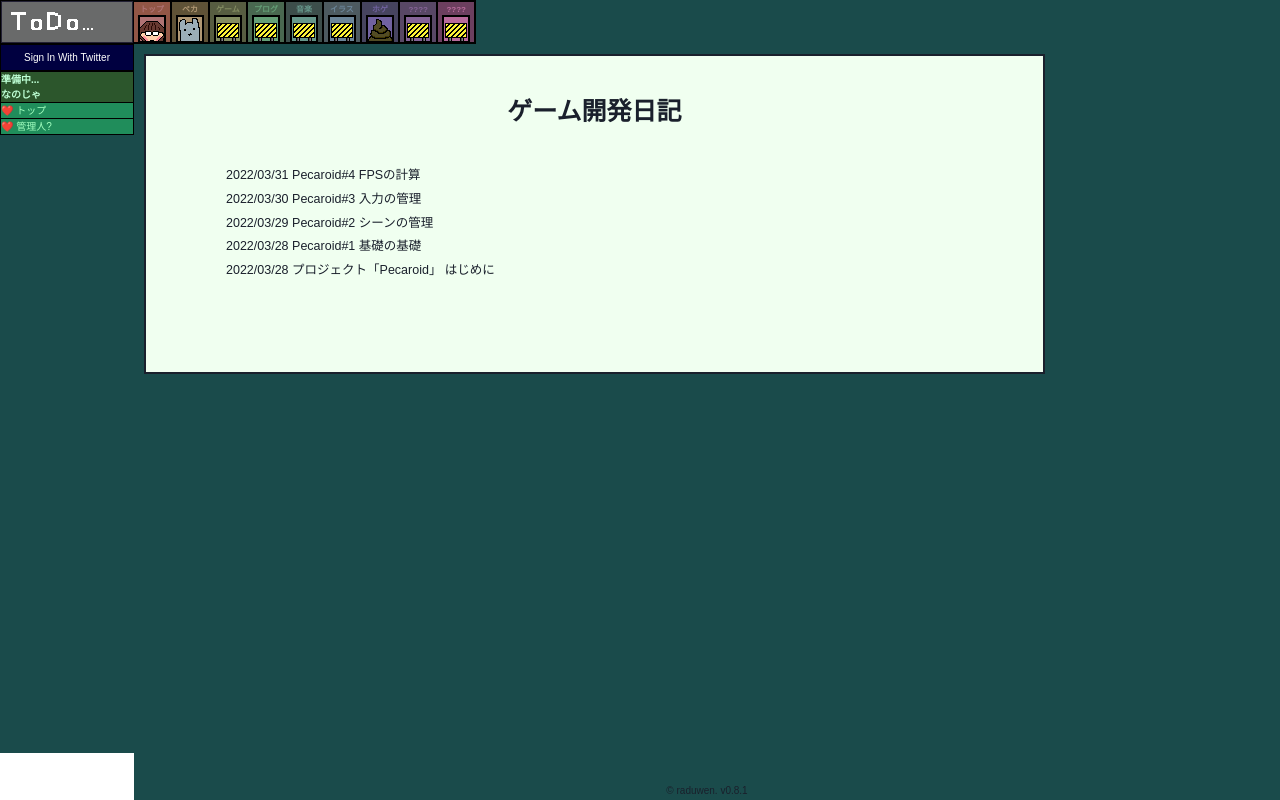
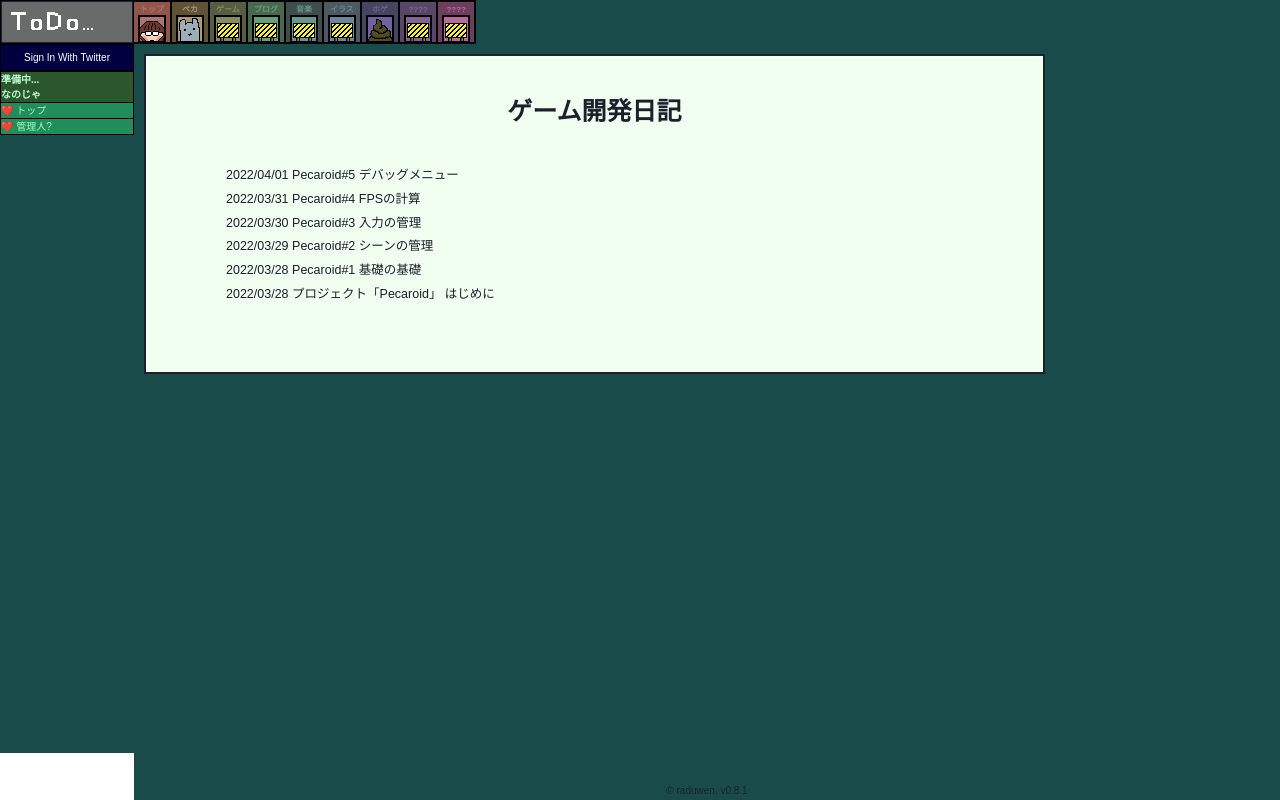
Before and after one commit to raduwen/raduwen.github.io, a Next.js app: page /programming/gamedev in a window 1280 px wide. Built offline with nearby package versions, Linux system fonts and the light colour scheme; no server answers.

Commit message:
feat: add pecaroid5-1 content

```diff
--- a/src/domain/gamedev-diary/repository/PostRepository.ts
+++ b/src/domain/gamedev-diary/repository/PostRepository.ts
@@ -2,6 +2,17 @@ import { zonedTimeToUtc } from 'date-fns-tz';
 import type { PostEntity, PostWithoutBodyEntity } from '@/domain/gamedev-diary/entity';
 
 const posts: PostEntity[] = [
+  {
+    id: 'pecaroid-5',
+    project: 'pecaroid',
+    title: 'Pecaroid#5 デバッグメニュー',
+    date: zonedTimeToUtc('2022-04-01T16:00:00', 'Asia/Tokyo'),
+    body: [
+      { type: 'text', body: 'デバッグ機能を楽に使えるようにデバッグメニューを実装しました。' },
+      { type: 'text', body: 'ここで少しアーキテクチャとか設計しなおしたくなってきているので、一旦整理のフェーズに入りたい。'},
+      { type: 'image', attributes: { src: '/images/pecaroid5-1.png', layout: 'responsive', width: '642', height: '512' } }
+    ]
+  },
   {
     id: 'pecaroid-4',
     project: 'pecaroid',
```
Also changed, not shown: public/images/pecaroid5-1.png (added).
